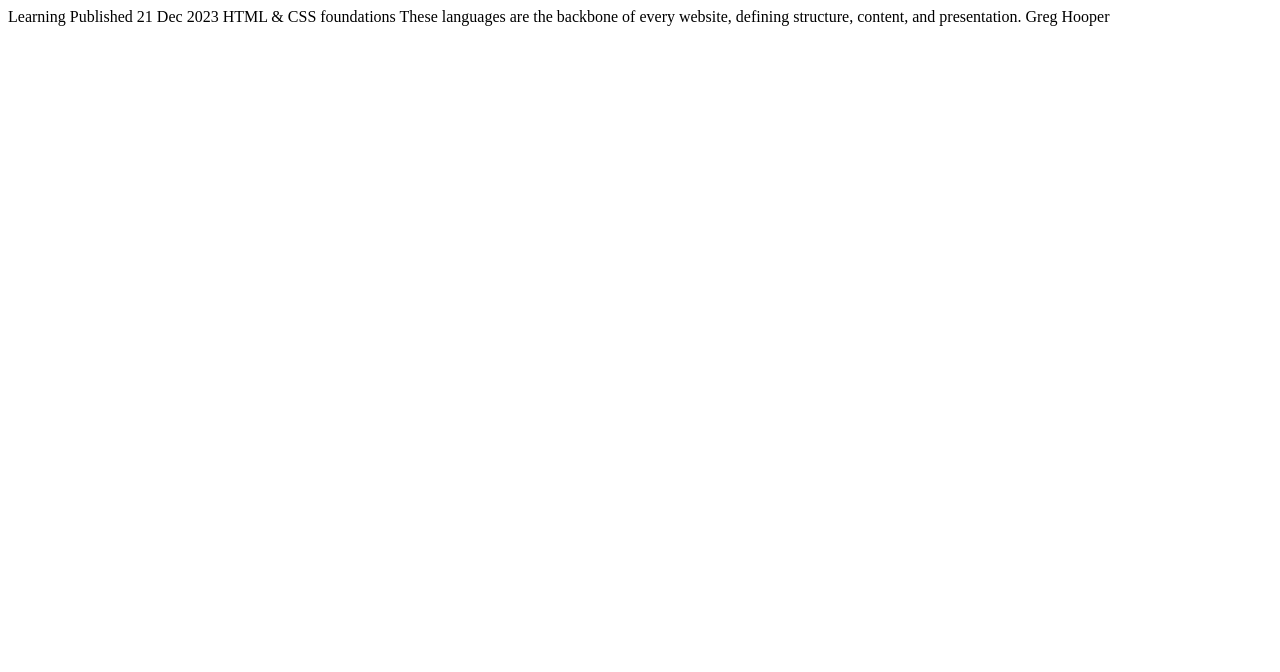
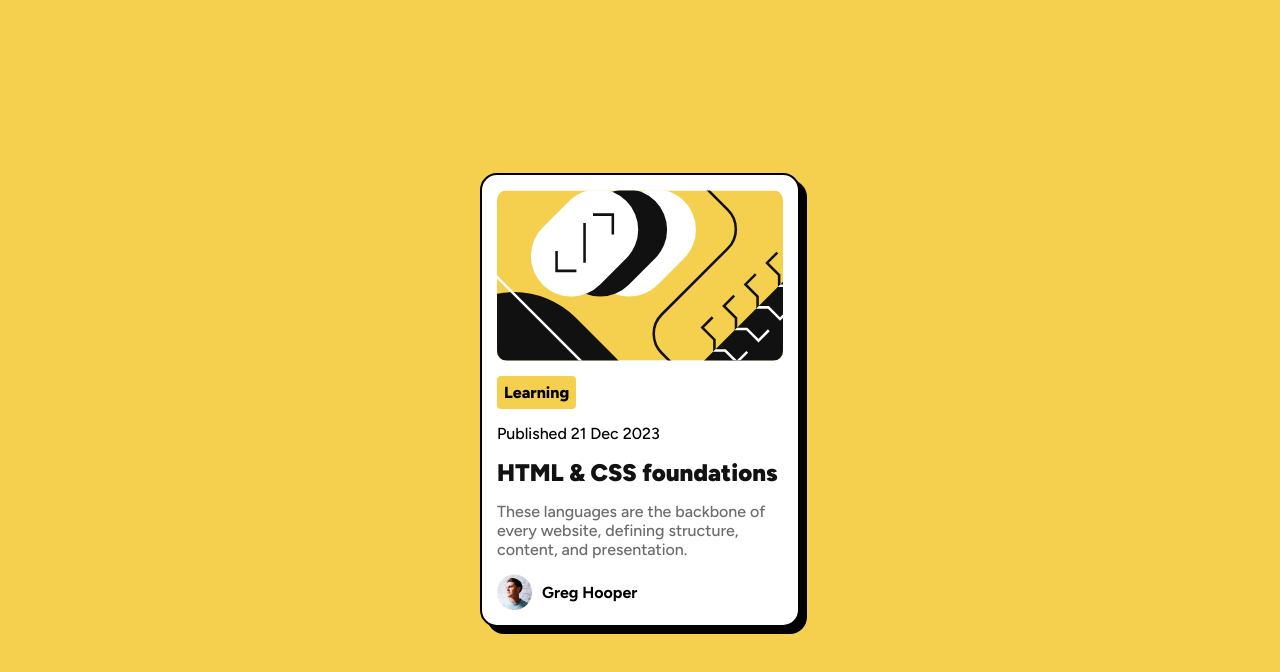
Before and after one commit to vedantagrawal524/blog-preview-card, a plain HTML site: page index.html in a window 1280 px wide. Drawn offline with Linux system fonts and the light colour scheme.

Commit message:
Completed

```diff
--- a/index.html
+++ b/index.html
@@ -13,13 +13,38 @@
       href="./assets/images/favicon-32x32.png"
     />
 
-    <title>Blog preview card</title>
+    <title>Blog Preview Card</title>
 
     <link rel="stylesheet" href="style.css" />
   </head>
   <body>
-    Learning Published 21 Dec 2023 HTML & CSS foundations These languages are
-    the backbone of every website, defining structure, content, and
-    presentation. Greg Hooper
+    <main>
+      <div class="card">
+        <img
+          src="assets/images/illustration-article.svg"
+          alt="Card design image"
+        />
+
+        <p class="tag">Learning</p>
+        <p class="date">Published 21 Dec 2023</p>
+
+        <h2>HTML & CSS foundations</h2>
+
+        <p class="content">
+          These languages are the backbone of every website, defining structure,
+          content, and presentation.
+        </p>
+
+        <div class="author">
+          <img
+            src="assets/images/image-avatar.webp"
+            alt="Author Picture"
+            width="64"
+            height="65"
+          />
+          <p>Greg Hooper</p>
+        </div>
+      </div>
+    </main>
   </body>
 </html>
--- a/style.css
+++ b/style.css
@@ -0,0 +1,88 @@
+@import url("https://fonts.googleapis.com/css2?family=Figtree:ital,wght@0,300..900;1,300..900&family=Outfit:wght@100..900&display=swap");
+
+* {
+  margin: 0;
+  padding: 0;
+  box-sizing: border-box;
+}
+
+html {
+  font-family: "Figtree", sans-serif;
+  font-size: 16px;
+}
+
+body {
+  background-color: hsl(47, 88%, 63%);
+  min-height: 100vh;
+  max-width: 360px;
+  margin: 0 auto;
+
+  display: flex;
+  align-items: center;
+}
+
+.card {
+  background-color: hsl(0, 0%, 100%);
+  height: auto;
+  margin: 0 20px;
+  padding: 15px;
+  border-radius: 17px;
+  text-align: left;
+  border: 2px solid black;
+  box-shadow: 7px 7px black;
+
+  display: flex;
+  flex-direction: column;
+  gap: 15px;
+  transition: all 0.2ms ease-in-out;
+}
+
+.card img {
+  width: 100%;
+  height: auto;
+  border-radius: 10px;
+}
+
+p.tag {
+  padding: 7px;
+  width: fit-content;
+  background-color: hsl(47, 88%, 63%);
+  border-radius: 4px;
+  font-weight: 800;
+}
+
+p.date {
+  font-weight: 500;
+}
+
+h2 {
+  color: hsl(0, 0%, 7%);
+  font-weight: 900;
+  transition: all 0.2m ease-in-out;
+}
+
+.card:hover {
+  box-shadow: 10px 10px black;
+  cursor: pointer;
+}
+
+.card:hover h2 {
+  color: hsl(47, 88%, 63%);
+}
+
+p.content {
+  color: hsl(0, 0%, 42%);
+  font-weight: 500;
+}
+
+.author {
+  display: flex;
+  align-items: center;
+  gap: 10px;
+  font-weight: 700;
+}
+
+.author img {
+  width: 35px;
+  height: auto;
+}
```
